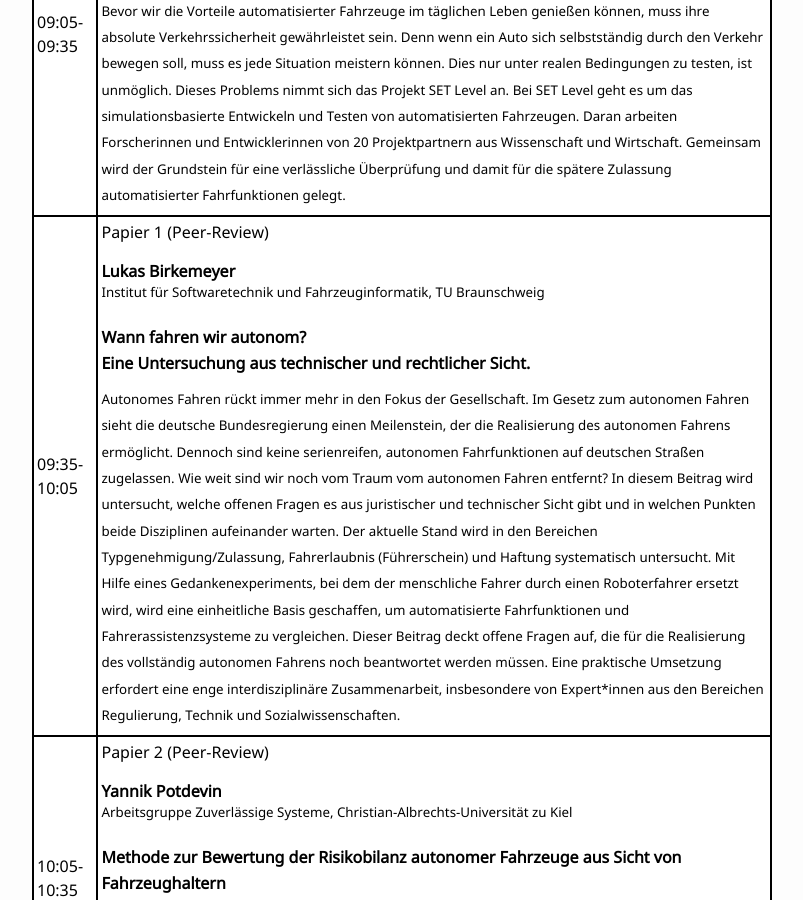
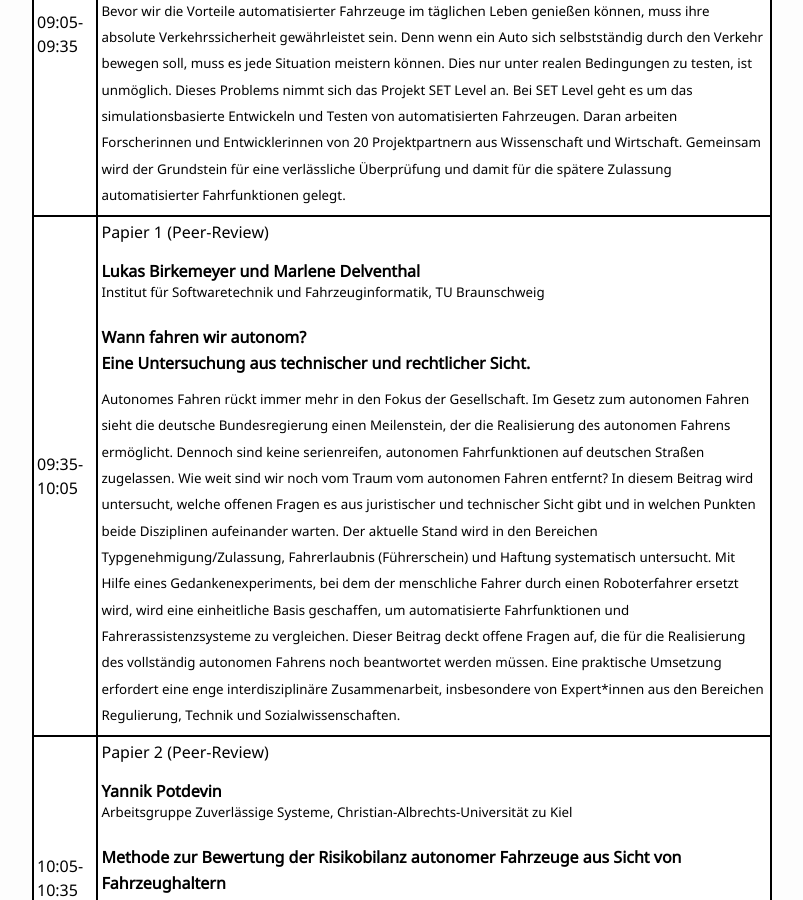
Before and after one commit to ASE-Workshop/2022, a Jekyll site: the page built from 0-programm.md, in a window 1280 px wide and 900 px high, scrolled down 515 px. Shown: the whole window, without its empty margins (238-1041 px from the left). Built offline with Jekyll 4.4.1, drawn with Linux system fonts in a browser that asks for light colours.

Commit message:
Update 0-programm.md

```diff
--- a/0-programm.md
+++ b/0-programm.md
@@ -60,7 +60,7 @@ table.GeneratedTable thead {
     <tr>
       <td>09:35-10:05</td>
       <td>Papier 1 (Peer-Review)<p></p>
-        <b>Lukas Birkemeyer</b> <br/>
+        <b>Lukas Birkemeyer und Marlene Delventhal</b> <br/>
         <sup> Institut für Softwaretechnik und Fahrzeuginformatik, TU Braunschweig </sup> <p></p>
         <b>Wann fahren wir autonom?</b> <br/>
         <b>Eine Untersuchung aus technischer und rechtlicher Sicht.</b>
```
